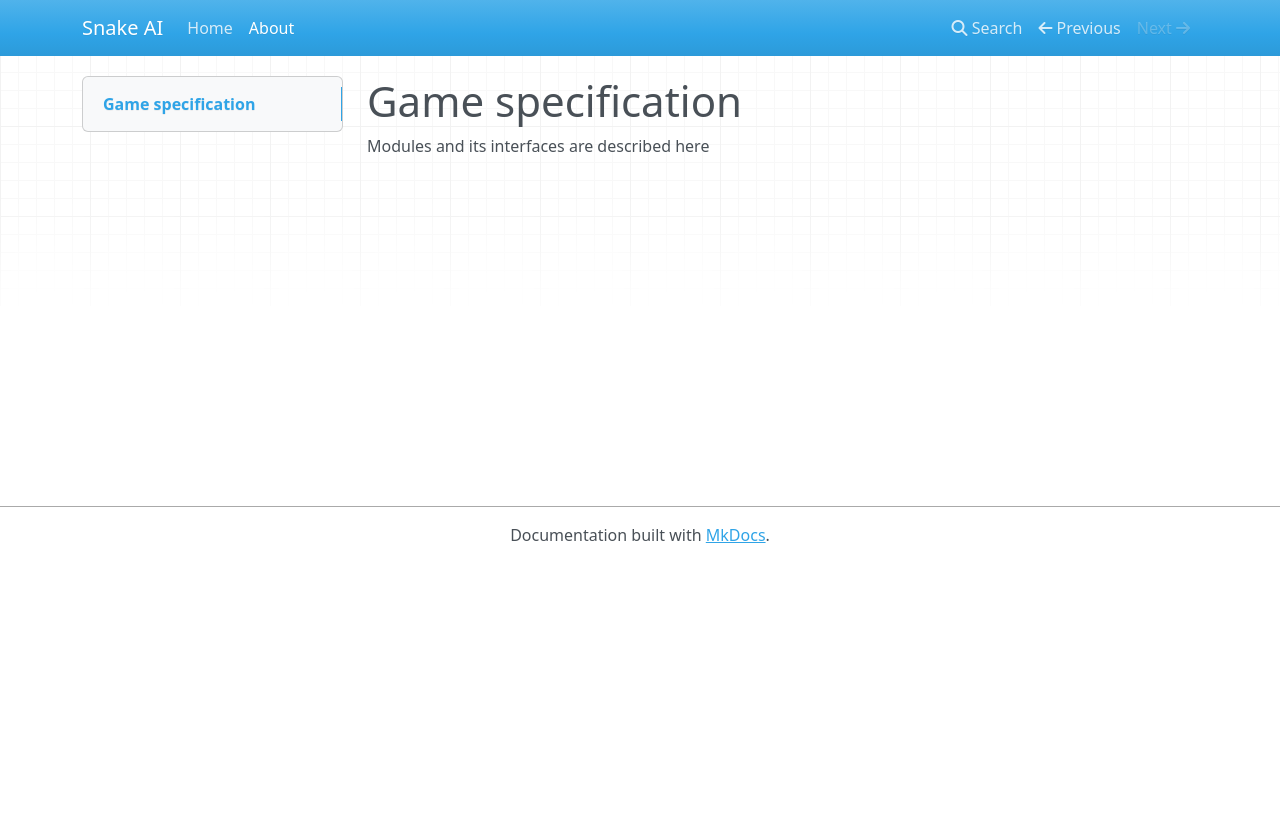
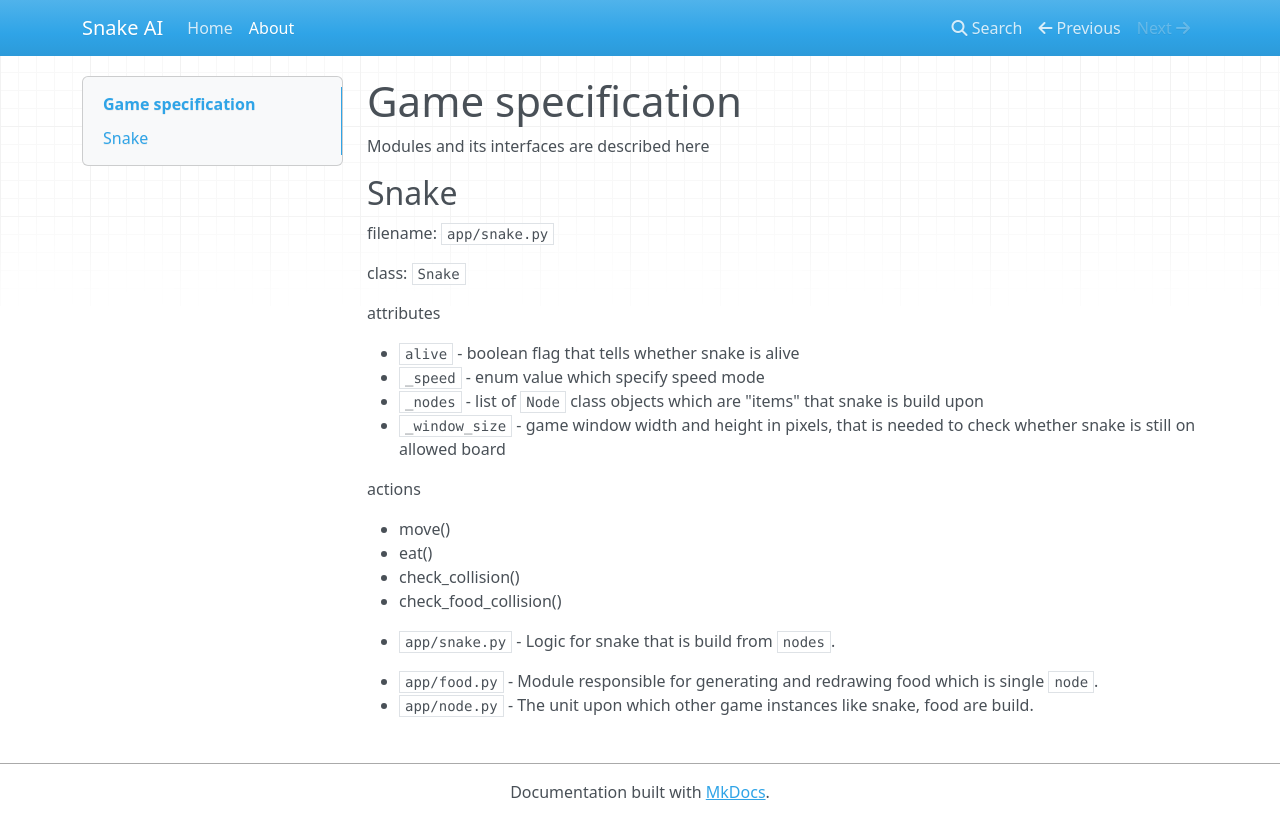
Before and after one commit to mkwiatek770/Snake-AI, an MkDocs documentation site: the page built from docs/specification.md, in a window 1280 px wide. Shown: the top 839 px of the page. Built offline with MkDocs 1.6.1, drawn with Linux system fonts in a browser that asks for light colours; nearby versions of some CDN libraries.

Commit message:
Specification in progress

```diff
--- a/docs/specification.md
+++ b/docs/specification.md
@@ -1,3 +1,28 @@
 # Game specification
 
 Modules and its interfaces are described here
+
+
+
+## Snake
+filename: `app/snake.py`
+
+class: `Snake`
+
+attributes
+
+- `alive` - boolean flag that tells whether snake is alive
+- `_speed` - enum value which specify speed mode
+- `_nodes` - list of `Node` class objects which are "items" that snake is build upon
+- `_window_size` - game window width and height in pixels, that is needed to check whether snake is still on allowed board
+
+actions
+
+- move()
+- eat()
+- check_collision()
+- check_food_collision()
+
+* `app/snake.py` - Logic for snake that is build from `nodes`.
+* `app/food.py` - Module responsible for generating and redrawing food which is single `node`.
+* `app/node.py` - The unit upon which other game instances like snake, food are build.
```
Also changed, not shown: README.md (+0 -19 lines), 1 other file.
